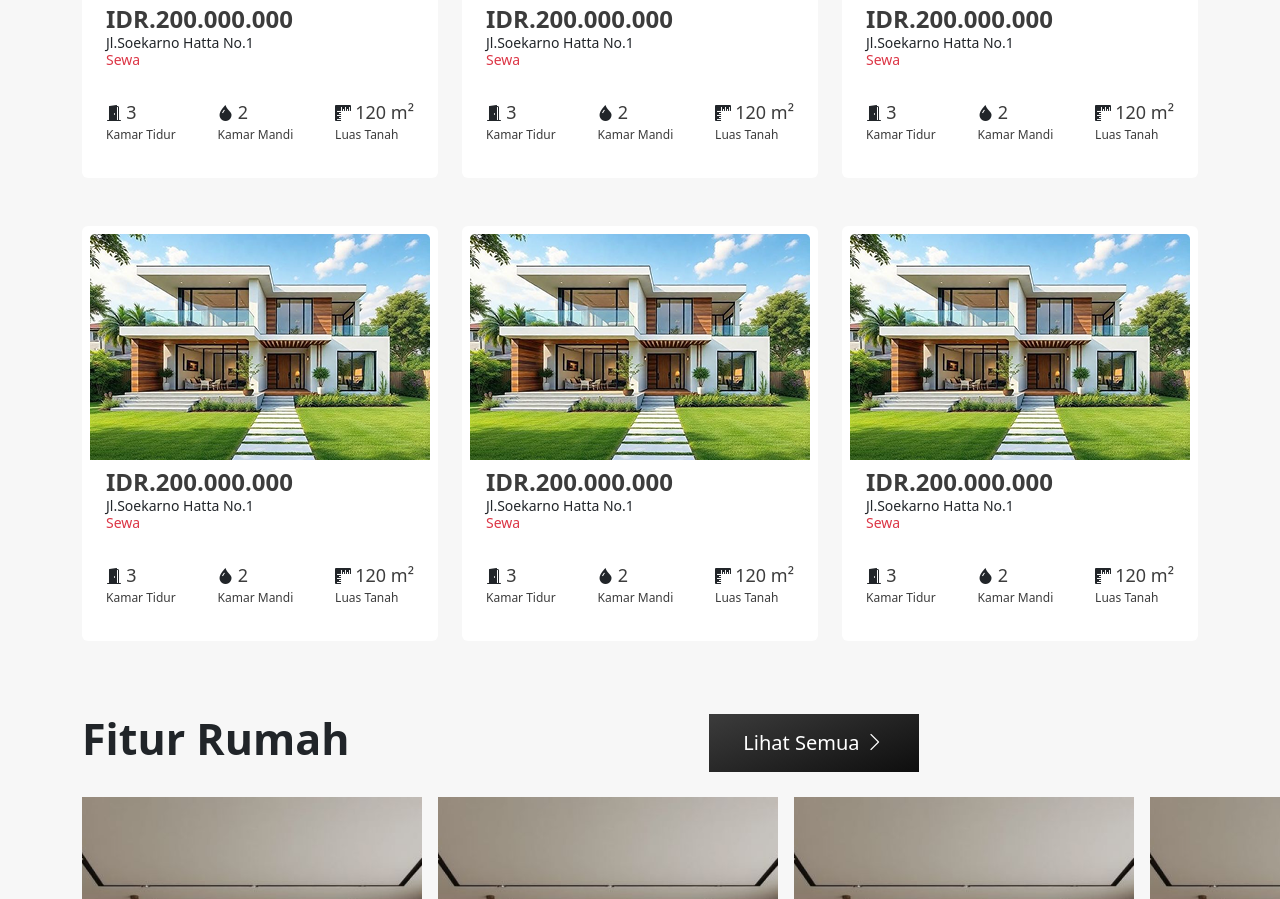
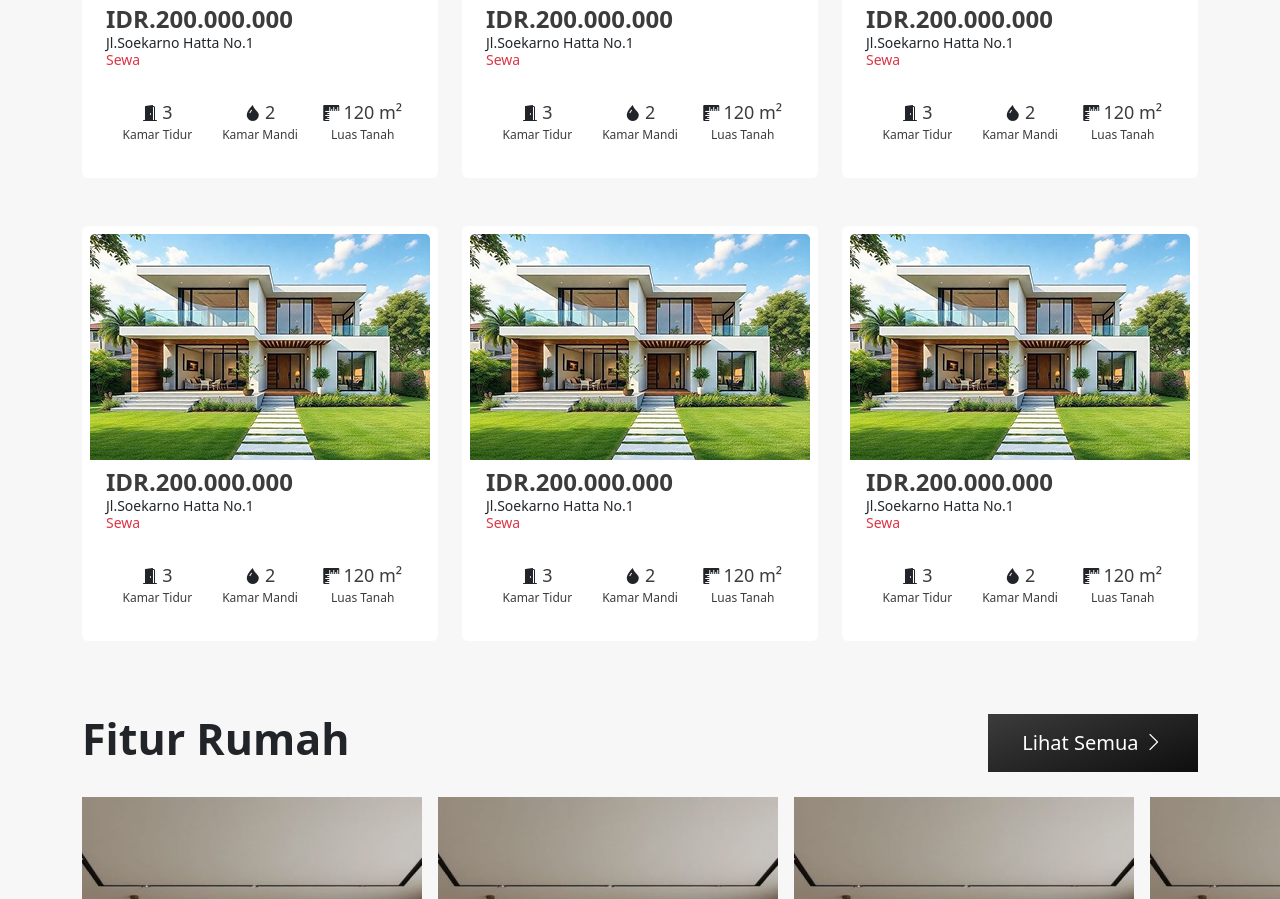
Before and after one commit to danielstevee/Rumah-Impian-Company-Profil, a plain HTML site: page index.html in a window 1280 px wide. Shown: the part 2580-3479 px from the top of the page. Drawn offline with nearby package versions, Linux system fonts and the light colour scheme.

Commit message:
Penambahan Readme

```diff
--- a/index.html
+++ b/index.html
@@ -1,6 +1,8 @@
 <!doctype html>
 <html lang="en">
 
+<!-- Midtrans Snap.js -->
+<script src="https://app.sandbox.midtrans.com/snap/snap.js" data-client-key="SB-Mid-client-xxxxxxxxxx"></script>
 <head>
     <!-- Required meta tags -->
     <meta charset="utf-8">
@@ -507,7 +509,7 @@
     <!-- Fitur Section -->
     <section id="fitur" class="mt-4 overflow-hidden">
         <div class="container mb-4">
-            <div class="col-lg-9 col-md-12 d-flex justify-content-between align-items-center">
+            <div class="col-md-12 d-flex justify-content-between align-items-center">
                 <h2>Fitur Rumah</h2>
 
                 <button class="button-fitur">
--- a/style/style.css
+++ b/style/style.css
@@ -503,6 +503,10 @@ bottom: 10px;
     color: #FFFFFF;
 }
 
+.card-fasilitas > div{
+    flex: 1;
+    text-align: center;
+}
 #fitur h2{
     font-size: 48px;
     font-weight: 600;
```
Also changed, not shown: image-1.png (added), image-3.png (added), image-4.png (added), image-5.png (added), readme.md (added), 2 other files.
